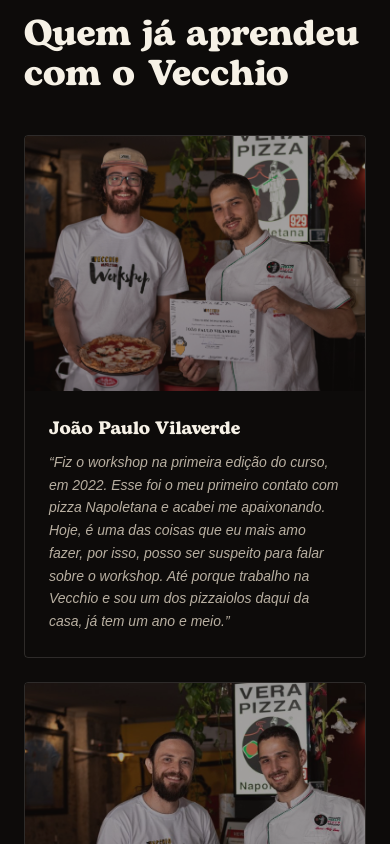
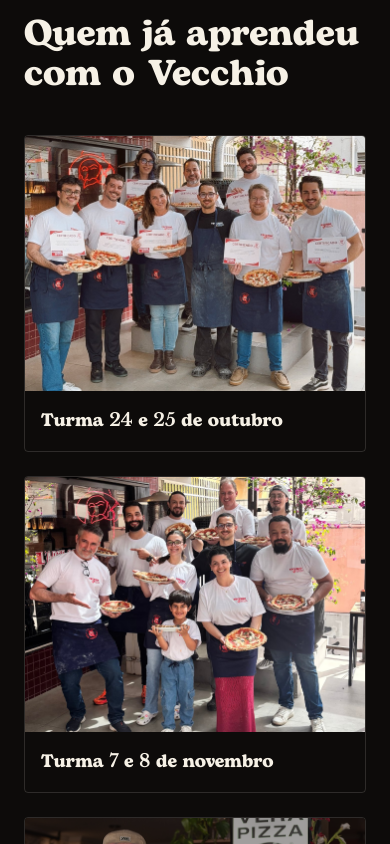
Before and after one commit to brunoC2salles/vecchio, a Next.js app: page / in a window 390 px wide. Shown: the part 4640-5484 px from the top of the page. Built offline with nearby package versions, Linux system fonts and the light colour scheme; no server answers; a web font is replaced by a local one.

Commit message:
Adiciona fotos das turmas de outubro e novembro na seção Quem já aprendeu com o Vecchio
Co-Authored-By: Claude Opus 5.5 <noreply@anthropic.com>
Claude-Session: https://claude.ai/code/session_01FVt76n2t3zTd21eLDf8EUh

```diff
--- a/src/components/sections/ProvaSocial.tsx
+++ b/src/components/sections/ProvaSocial.tsx
@@ -15,6 +15,11 @@ const formados = [
   },
 ];
 
+const turmas = [
+  { legenda: "Turma 24 e 25 de outubro", foto: "/img/prova-social/turma-out-2026.jpg" },
+  { legenda: "Turma 7 e 8 de novembro", foto: "/img/prova-social/turma-nov-2026.jpg" },
+];
+
 export function ProvaSocial() {
   return (
     <section id="depoimentos" className="px-6 py-4 md:px-12">
@@ -22,6 +27,23 @@ export function ProvaSocial() {
         <h2 className="font-display text-4xl text-paper md:text-6xl">Quem já aprendeu com o&nbsp;Vecchio</h2>
 
         <div className="mt-10 grid gap-6 md:grid-cols-2">
+          {turmas.map((t) => (
+            <figure key={t.foto} className="border-line overflow-hidden rounded-sm border">
+              <div className="bg-char relative aspect-[4/3] w-full">
+                <Image
+                  src={t.foto}
+                  alt={`Alunos da ${t.legenda.toLowerCase()} da Vecchio School`}
+                  fill
+                  sizes="(min-width: 768px) 50vw, 100vw"
+                  className="object-cover"
+                />
+              </div>
+              <figcaption className="font-display text-paper p-4 text-lg">{t.legenda}</figcaption>
+            </figure>
+          ))}
+        </div>
+
+        <div className="mt-6 grid gap-6 md:grid-cols-2">
           {formados.map((f) => (
             <div key={f.nome} className="border-line relative overflow-hidden rounded-sm border">
               <div className="bg-char relative aspect-[4/3] w-full">
```
Also changed, not shown: public/img/prova-social/turma-nov-2026.jpg (added), public/img/prova-social/turma-out-2026.jpg (added).
